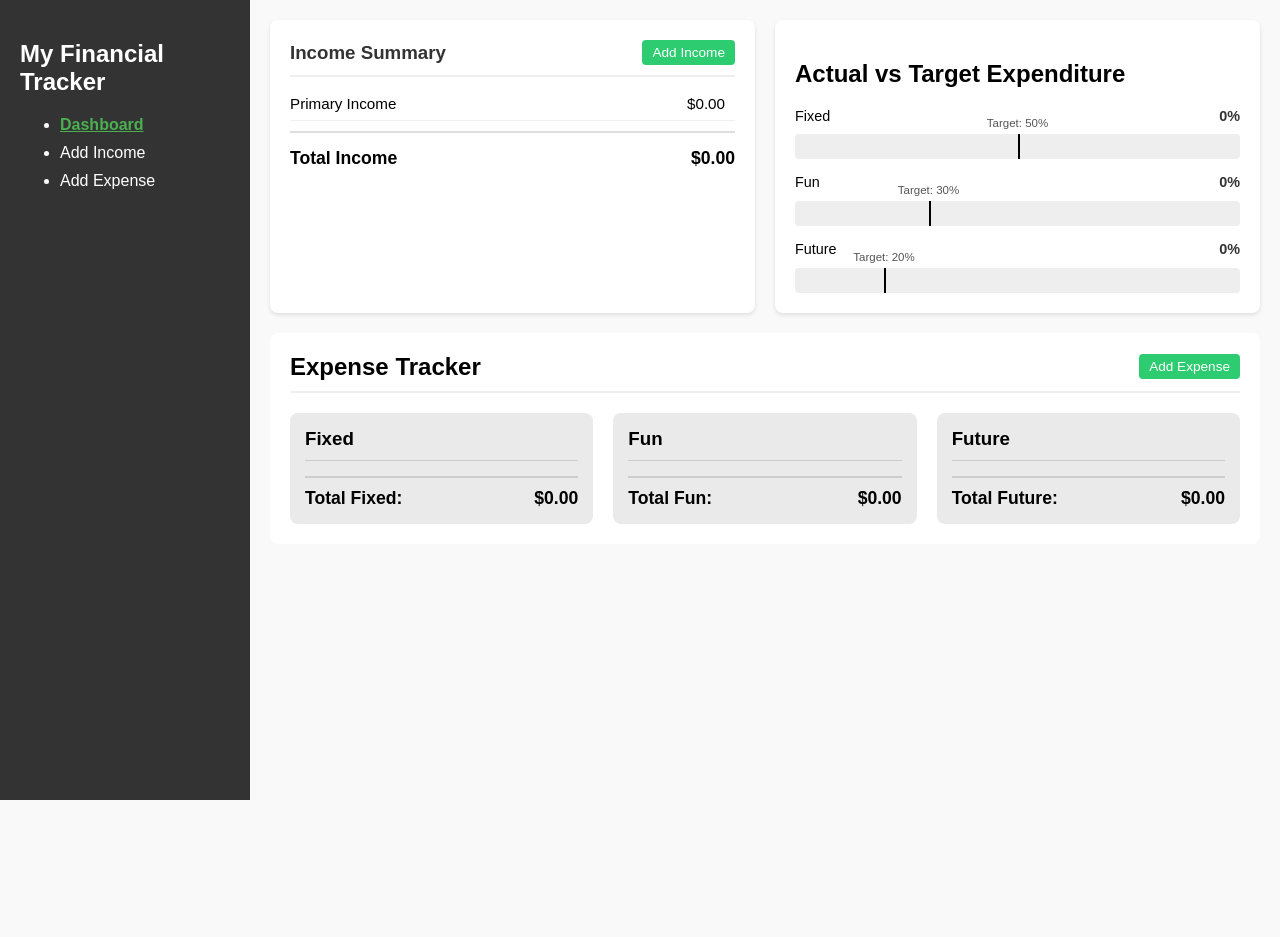
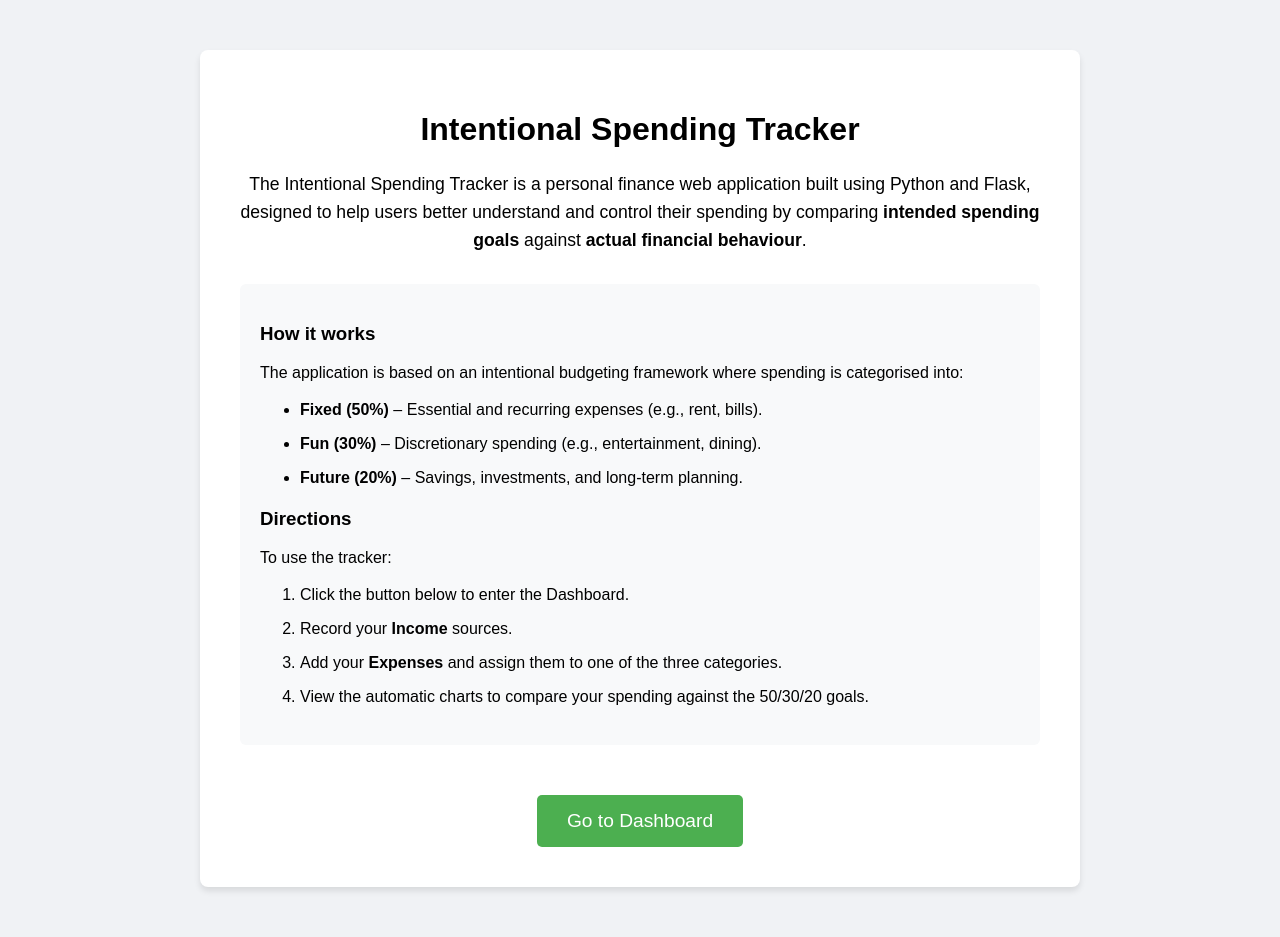
Before and after one commit to RichieG78/MyFinancialTracker, a Flask app: page / in a window 1280 px wide. Before the commit the page ends 800 px from the top, so only its background shows below. Run offline with Flask 3, Linux system fonts and the light colour scheme.

Commit message:
Created a home page with instructions for using the intentional tracker

```diff
--- a/project03/my-financial-tracker/app.py
+++ b/project03/my-financial-tracker/app.py
@@ -77,9 +77,14 @@ def calculate_monthly_income(income):
 
 # --- Routes ---
 
-# Home Route: Displays the dashboard
+# Home Route: Displays the landing page
 @app.route('/')
 def index():
+    return render_template('home.html')
+
+# Dashboard Route: Displays the dashboard
+@app.route('/dashboard')
+def dashboard():
     # Calculate totals for charts
     total_income = sum(calculate_monthly_income(i) for i in incomes)
     total_fixed = sum(e.amount for e in expenses if e.type == 'fixed')
@@ -116,7 +121,7 @@ def add_income():
 
             if new_income:
                 incomes.append(new_income)
-                return redirect(url_for('index'))
+                return redirect(url_for('dashboard'))
 
     return render_template('add-income.html')
 
@@ -140,7 +145,7 @@ def add_expense():
 
             if new_expense:
                 expenses.append(new_expense)
-                return redirect(url_for('index'))
+                return redirect(url_for('dashboard'))
 
     return render_template('add-expense.html')
 
--- a/project03/my-financial-tracker/templates/add-expense.html
+++ b/project03/my-financial-tracker/templates/add-expense.html
@@ -12,7 +12,7 @@
     <nav>
         <h2>My Financial Tracker</h2>
         <ul>
-            <li><a href="{{ url_for('index') }}">Dashboard</a></li>
+            <li><a href="{{ url_for('dashboard') }}">Dashboard</a></li>
             <li><a href="{{ url_for('add_income') }}">Add Income</a></li>
             <li><a href="{{ url_for('add_expense') }}" class="active">Add Expense</a></li>
         </ul>
--- a/project03/my-financial-tracker/templates/add-income.html
+++ b/project03/my-financial-tracker/templates/add-income.html
@@ -12,7 +12,7 @@
     <nav>
         <h2>My Financial Tracker</h2>
         <ul>
-            <li><a href="{{ url_for('index') }}">Dashboard</a></li>
+            <li><a href="{{ url_for('dashboard') }}">Dashboard</a></li>
             <li><a href="{{ url_for('add_income') }}" class="active">Add Income</a></li>
             <li><a href="{{ url_for('add_expense') }}">Add Expense</a></li>
         </ul>
--- a/project03/my-financial-tracker/templates/dashboard.html
+++ b/project03/my-financial-tracker/templates/dashboard.html
@@ -11,7 +11,8 @@
     <nav><aside>
         <h2>My Financial Tracker</h2>
         <ul>
-            <li><a href="{{ url_for('index') }}" class="active">Dashboard</a></li>
+            <li><a href="{{ url_for('index') }}">Home</a></li>
+            <li><a href="{{ url_for('dashboard') }}" class="active">Dashboard</a></li>
             <li><a href="{{ url_for('add_income') }}">Add Income</a></li>
             <li><a href="{{ url_for('add_expense') }}">Add Expense</a></li>
     </aside></nav>
--- /dev/null
+++ b/project03/my-financial-tracker/templates/home.html
@@ -0,0 +1,85 @@
+<!DOCTYPE html>
+<html lang="en">
+<head>
+    <meta charset="UTF-8">
+    <meta name="viewport" content="width=device-width, initial-scale=1.0">
+    <title>Intentional Spending Tracker</title>
+    <link rel="stylesheet" href="{{ url_for('static', filename='css/style.css') }}">
+    <style>
+        .home-container {
+            max-width: 800px;
+            margin: 50px auto;
+            text-align: center;
+            background: white;
+            padding: 40px;
+            border-radius: 8px;
+            box-shadow: 0 4px 6px rgba(0,0,0,0.1);
+        }
+        .home-btn {
+            display: inline-block;
+            background-color: #4CAF50;
+            color: white;
+            padding: 15px 30px;
+            text-decoration: none;
+            border-radius: 5px;
+            font-size: 1.2em;
+            margin-top: 20px;
+            transition: background-color 0.3s;
+        }
+        .home-btn:hover {
+            background-color: #45a049;
+            text-decoration: none;
+        }
+        .features {
+            text-align: left;
+            margin: 30px 0;
+            padding: 20px;
+            background-color: #f8f9fa;
+            border-radius: 6px;
+        }
+        .features li {
+            margin-bottom: 10px;
+            line-height: 1.5;
+        }
+        .description {
+            font-size: 1.1em;
+            line-height: 1.6;
+            margin-bottom: 30px;
+        }
+    </style>
+</head>
+<body style="display: block; background-color: #f0f2f5;">
+
+    <div class="home-container">
+        <h1>Intentional Spending Tracker</h1>
+
+        <p class="description">
+            The Intentional Spending Tracker is a personal finance web application built using Python and Flask,
+            designed to help users better understand and control their spending by comparing
+            <strong>intended spending goals</strong> against <strong>actual financial behaviour</strong>.
+        </p>
+
+        <div class="features">
+            <h3>How it works</h3>
+            <p>The application is based on an intentional budgeting framework where spending is categorised into:</p>
+            <ul>
+                <li><strong>Fixed (50%)</strong> – Essential and recurring expenses (e.g., rent, bills).</li>
+                <li><strong>Fun (30%)</strong> – Discretionary spending (e.g., entertainment, dining).</li>
+                <li><strong>Future (20%)</strong> – Savings, investments, and long-term planning.</li>
+            </ul>
+
+            <h3>Directions</h3>
+            <p>To use the tracker:</p>
+            <ol>
+                <li>Click the button below to enter the Dashboard.</li>
+                <li>Record your <strong>Income</strong> sources.</li>
+                <li>Add your <strong>Expenses</strong> and assign them to one of the three categories.</li>
+                <li>View the automatic charts to compare your spending against the 50/30/20 goals.</li>
+            </ol>
+        </div>
+
+        <a href="{{ url_for('dashboard') }}" class="home-btn">Go to Dashboard</a>
+    </div>
+
+</body>
+</html>
```
